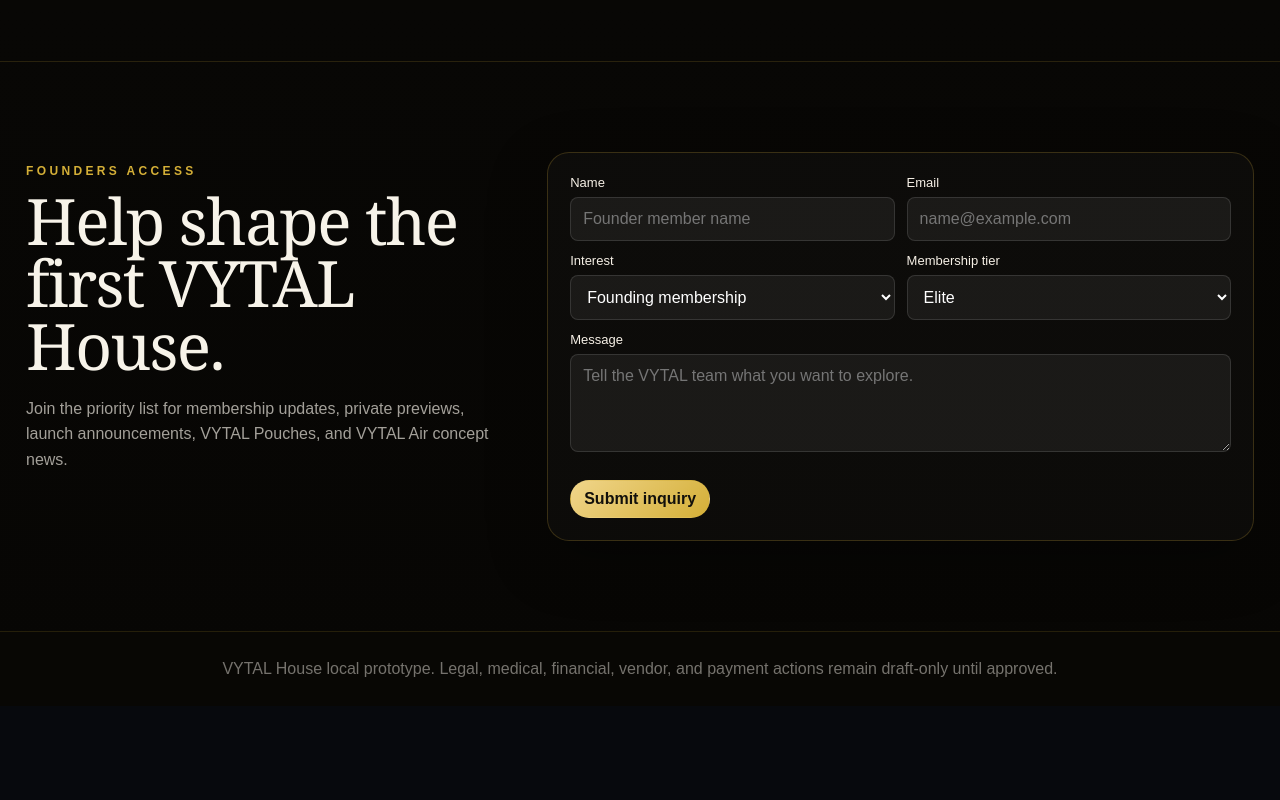
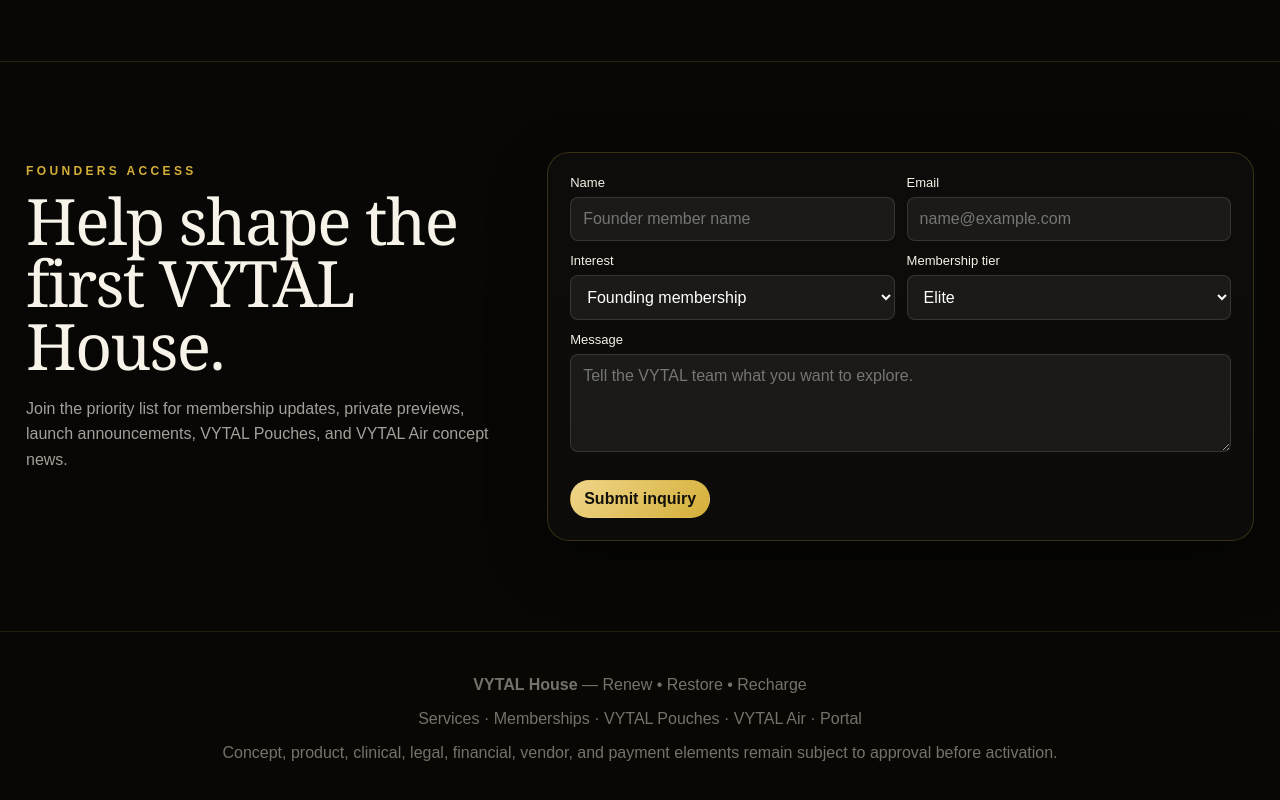
Before and after one commit to ACoolNerd/VYTALHouse, a Next.js app: page / in a window 1280 px wide. Shown: the part 4680-5480 px from the top of the page. Before the commit the page ends 5386 px from the top, so only its background shows below. Built offline with nearby package versions, Linux system fonts and the light colour scheme.

Commit message:
Upgrade the public footer

```diff
--- a/src/components/Footer.tsx
+++ b/src/components/Footer.tsx
@@ -1,7 +1,13 @@
+import Link from "next/link";
+
 export function Footer() {
   return (
     <footer className="footer">
-      VYTAL House local prototype. Legal, medical, financial, vendor, and payment actions remain draft-only until approved.
+      <p><strong>VYTAL House</strong> — Renew • Restore • Recharge</p>
+      <p>
+        <Link href="/services">Services</Link> · <Link href="/memberships">Memberships</Link> · <Link href="/pouches">VYTAL Pouches</Link> · <Link href="/vytal-air">VYTAL Air</Link> · <Link href="/portal">Portal</Link>
+      </p>
+      <p>Concept, product, clinical, legal, financial, vendor, and payment elements remain subject to approval before activation.</p>
     </footer>
   );
 }
```
